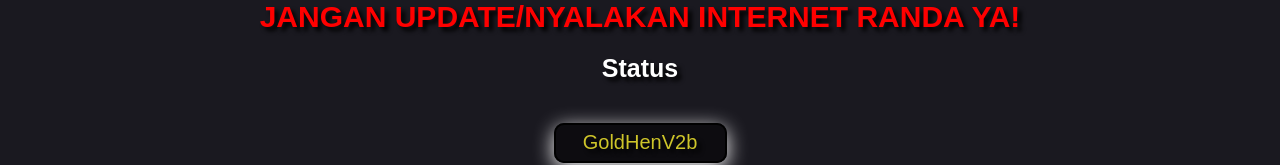
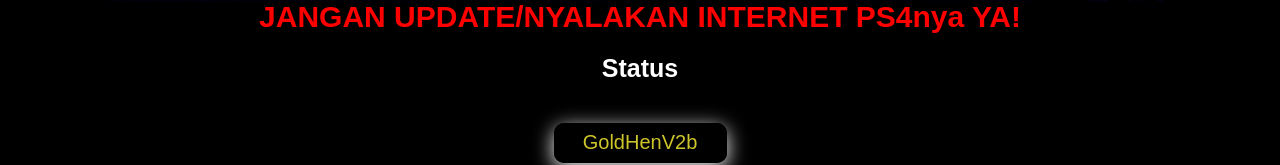
Before and after one commit to randarzky/900, a plain HTML site: page 900N/index.html in a window 1280 px wide. Shown: the top 165 px of the page. Drawn offline with Linux system fonts and the light colour scheme.

Commit message:
Add files via upload

```diff
--- a/900N/index.html
+++ b/900N/index.html
@@ -1,5 +1,13 @@
 <html manifest="Cache.manifest">
 <head>
+    <style>
+        body {
+          background-image: url('ps4.jpg');
+          background-repeat: no-repeat;
+          background-attachment: fixed;
+          background-size: 100% 100%;
+        }
+        </style>
 <style>
     html, body{
 margin:auto;
@@ -20,8 +28,8 @@ background-size:cover;
   width: 100%; /* Full width */
   height: 100%; /* Full height */
   overflow: auto; /* Enable scroll if needed */
-  background-color: rgb(0,0,0); /* Fallback color */
-  background-color: rgba(0,0,0,0.4); /* Black w/ opacity */
+  background-color: rgb(0, 0, 0); /* Fallback color */
+  background-color: rgba(0, 0, 0, 0.4); /* Black w/ opacity */
 }
  .content {
   width:80%;
@@ -403,7 +411,7 @@ function load_WebRTE(){
 <script src="webkit.js"></script>
 </head>
 <body onload="go()" style='background-color:#1A1920'>
-<h1 style='text-shadow: 4px 4px 4px black;font-size:30px;text-align:center;text-shadow: 4px 4px 4px black;color:red;'>JANGAN UPDATE/NYALAKAN INTERNET RANDA YA!</h1>
+<h1 style='text-shadow: 4px 4px 4px black;font-size:30px;text-align:center;text-shadow: 4px 4px 4px black;color:red;'>JANGAN UPDATE/NYALAKAN INTERNET PS4nya YA!</h1>
 <h1 id=progress style='font-size:25px;text-align:center;text-shadow: 4px 4px 4px black;color:white;'>Status</h1><br>
 <div style="text-align:center"  id="MyItems">
 <a style='font-size:20px;text-align:center;text-shadow: 4px 4px 4px black;color:#CEC52A' class="button" id="button-Payload" onMouseOver="progress.innerHTML='GoldHen v2.0b by SISTR0 for PS4 9.00 Fw'"; onmouseout="progress.innerHTML='Status'" type="button" onclick="goldhen()"><button href="" style='font-size:20px;text-align:center;text-shadow: 4px 4px 4px black;color:#CEC52A' > GoldHenV2b </button></a><br><br>
@@ -446,6 +454,7 @@ function load_WebRTE(){
  	    <div class="text" >
  	        <br><span style="text-shadow: 4px 4px 4px black;" class="yellow" >Designed, Compiled by :</span >&nbsp;&nbsp; <span style="text-shadow: 4px 4px 4px black;" class="hue" >Karo Sharifi</span>
  	        <br><br><br><br><span style="text-shadow: 4px 4px 4px black;" class="yellow" >Super Special Thanks To :</span >&nbsp;&nbsp; <a style="font-size:30px;text-align:center;text-shadow: 4px 4px 4px black;color:white;">Sleirsgoevy , Al Azif , ChendoChap , SiSTRo ,Specter ,Znullptr ... </a>
+                <br><br><br><br><span style="text-shadow: 4px 4px 4px black;" class="yellow" >PERINGATAN :</span >&nbsp;&nbsp; <a style="font-size:30px;text-align:center;text-shadow: 4px 4px 4px black;color:white;">JANGAN NYALAIN INTERNET GAUSAH KEPALA BATU KEK GUSTI </a>
 	    </div>
 </div>
 </div>
--- a/900N/kexploit.js
+++ b/900N/kexploit.js
@@ -415,7 +415,7 @@ var trigger_spray = function () {
 		}
 	}
 	chain.run();
-	alert("Insert USB Drive And Click OK After You See The Popup Notification");
+	alert("Masukin USB, Tunggu Notif [THIS STORAGE UNSUPPORT], terus cabut USB baru klik OK, !!JANGAN KLIK OK DULU BARU CABUT!!");
 
 	{
 		for (var i = 1; i < NUM_KQUEUES; i += 2) {
@@ -441,7 +441,7 @@ if (chain.syscall(23, 0).low == 0) {
 	allset();
 	return;
 }
-else {alert("exploit failed (kernel heap might be fucked if you *did* insert the USB");
+else {alert("exploit failed (kernel heap might be fucked if you *did* insert the USB Please Restart PS4");
 p.write8(0, 0);
 return;
 }
```
Also changed, not shown: 900N/ps4.jpg (added).
